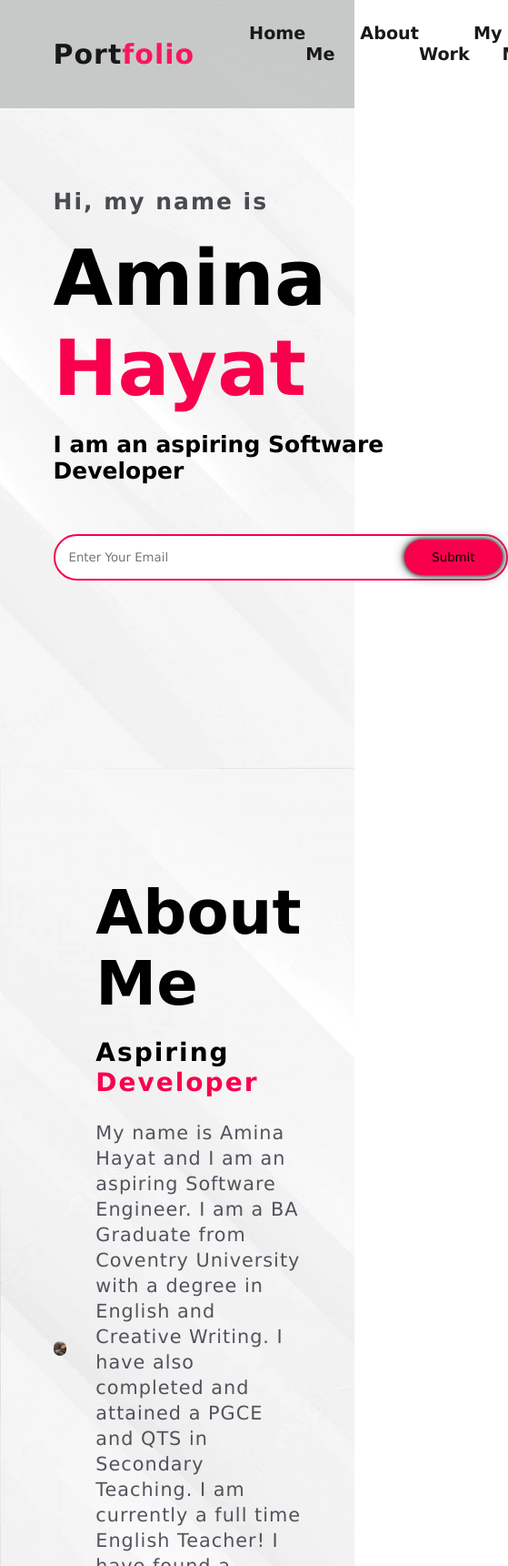
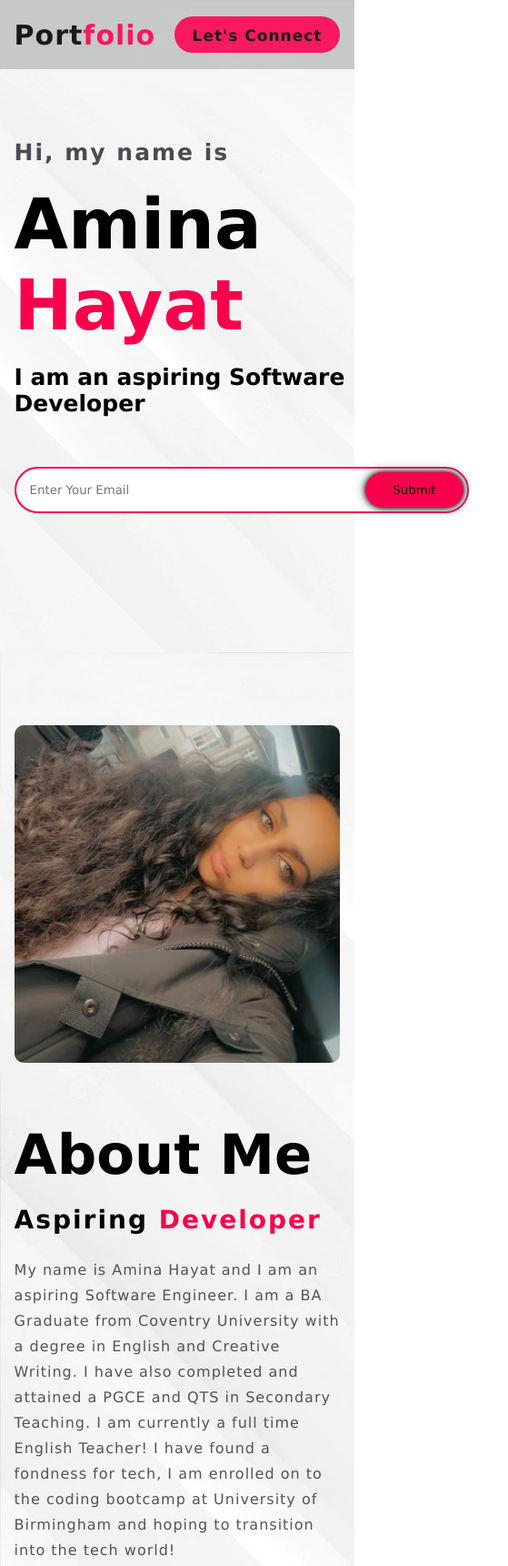
Before and after one commit to aminahayat/professional-portfolio, a plain HTML site: page index.html in a window 390 px wide. Shown: the top 1721 px of the page at 91% size, 559 px wide, since content can reach past the window. Drawn offline with Linux system fonts and the light colour scheme.

Commit message:
media queries

```diff
--- a/assets/style.css
+++ b/assets/style.css
@@ -304,3 +304,82 @@ box p {
     transform: translateY(-10px);
     cursor: pointer;
 }
+
+.footer {
+    text-align: center;
+    background-color: url(./images/white\ bg.jpg);
+    padding: 34px;
+}
+
+.footer p {
+    font-size: 17px;
+    color: var(--secound-bg-color);
+    letter-spacing: 1px;
+}
+
+@media (max-width: 1270px){
+    header{
+        padding: 18px 4%;
+        transition: .2s;
+    }
+    header.sticky{
+        padding: 10px 4%;
+        transition: .2s;
+    }
+    section{
+        padding: 80px 4%;
+        transition: .2s;
+    }
+    :root{
+        --big-font: 4.8rem;
+        --h2-font: 3.8rem;
+        --p-font: 1rem;
+        transition: .2s;
+    }
+}
+
+@media (max-width: 990px){
+    .home{
+        height: 85vh;
+    }
+    .navbar{
+        position: absolute;
+        top: -700%;
+        left: 0;
+        right: 0;
+        flex-direction: column;
+        background: var(--bg-color);
+        text-align: left;
+        transition: all .30s;
+    }
+    .navbar a{
+        display: block;
+        padding: 1.1rem;
+        margin: 1.3rem;
+        border-left: 2px solid var(--text-color);
+     }
+    .navbar a:hover{
+        background: var(--main-color);
+    }
+    .navbar a::after{
+        display: none;
+    }
+    .navbar.active{
+        top: 100%;
+    }
+    .about{
+        grid-template-columns: 1fr;
+    }
+    .about-img{
+        text-align: center;
+        margin-bottom: 30px;
+    }
+    .about-img img{
+        max-width: 100%;
+        width: 700px;
+        height: auto;
+    }
+    .contact{
+        grid-template-columns: 1fr;
+    }
+}
--- a/index.html
+++ b/index.html
@@ -125,9 +125,13 @@
 
     <div class="contact-img">
         <img src="./assets/images/selfie.jpg">
-
     </div>
 </section>
+
+<!-----------Footer-------------->
+<div class="footer">
+    <p>Copyright 2022 Amina Hayat. All Rights Reserved</p>
+</div>
 
 
 </body>
```
